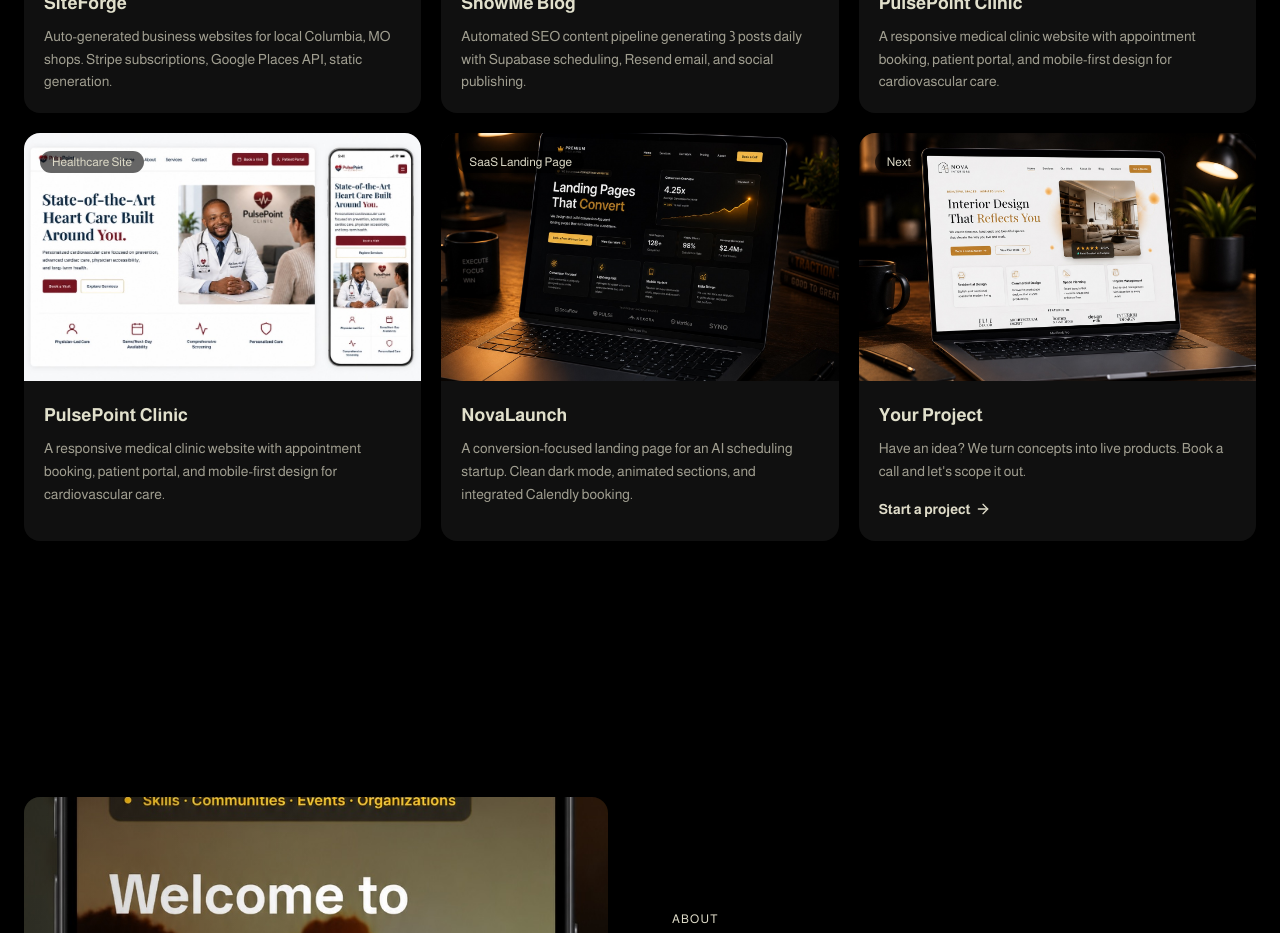
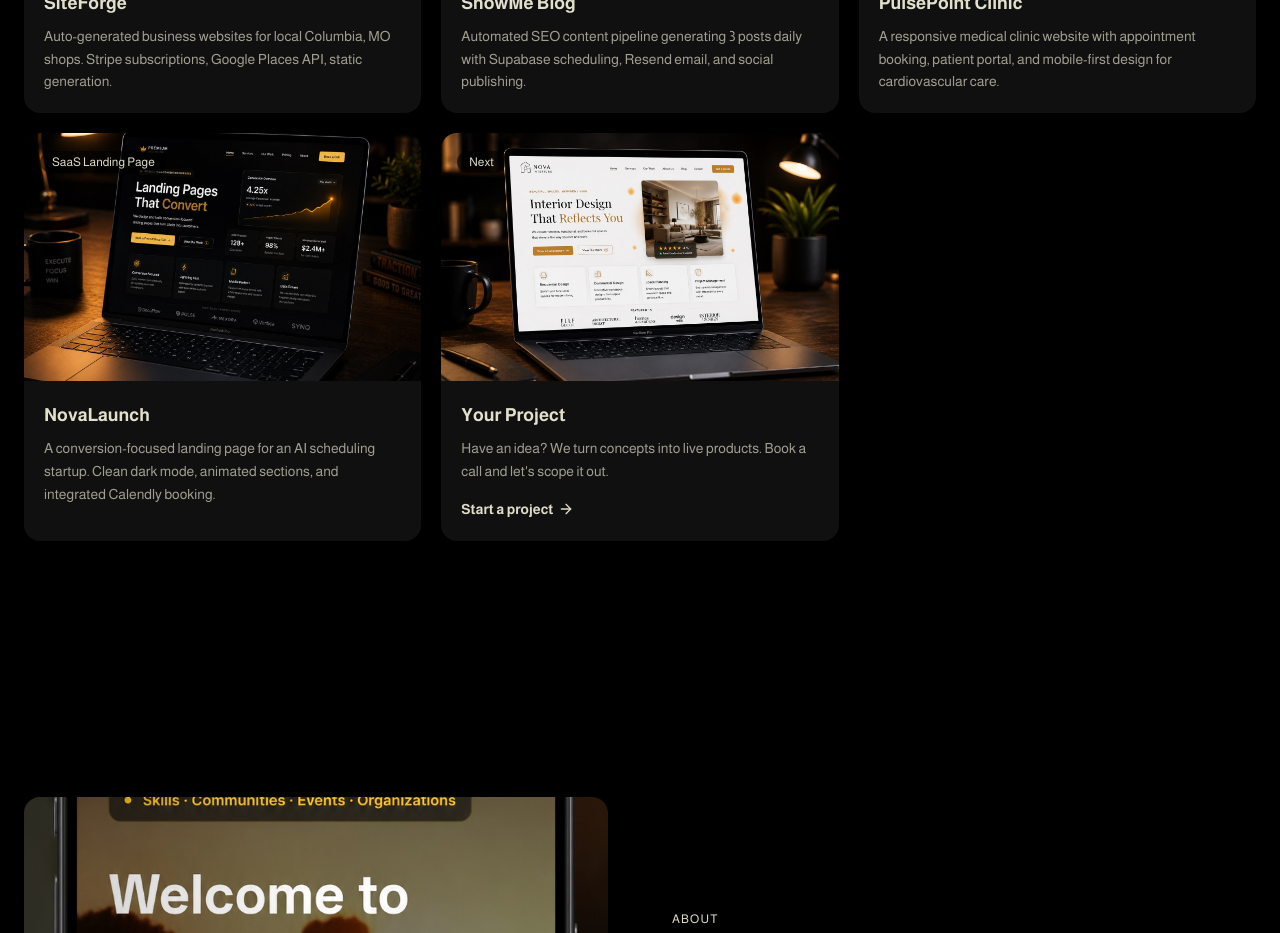
Before and after one commit to jabbeycodes/webdev-services, a Next.js app: page / in a window 1280 px wide. Shown: the part 1800-2733 px from the top of the page. Built offline with nearby package versions, Linux system fonts and the light colour scheme.

Commit message:
Remove duplicate PulsePoint Clinic card from portfolio

```diff
--- a/app/sections/PortfolioSection.tsx
+++ b/app/sections/PortfolioSection.tsx
@@ -35,12 +35,6 @@ const projects = [
     tag: "Content Engine",
     desc: "Automated SEO content pipeline generating 3 posts daily with Supabase scheduling, Resend email, and social publishing.",
     img: "/images/site-redesign.jpg",
-  },
-  {
-    title: "PulsePoint Clinic",
-    tag: "Healthcare Site",
-    desc: "A responsive medical clinic website with appointment booking, patient portal, and mobile-first design for cardiovascular care.",
-    img: "/images/pulsepoint-clinic.jpg",
   },
   {
     title: "PulsePoint Clinic",
```
